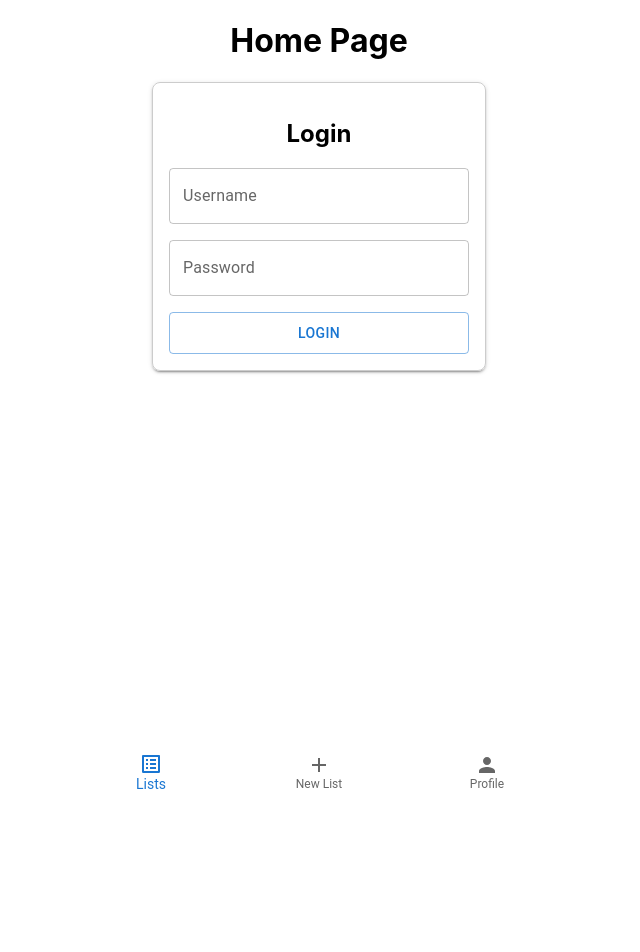
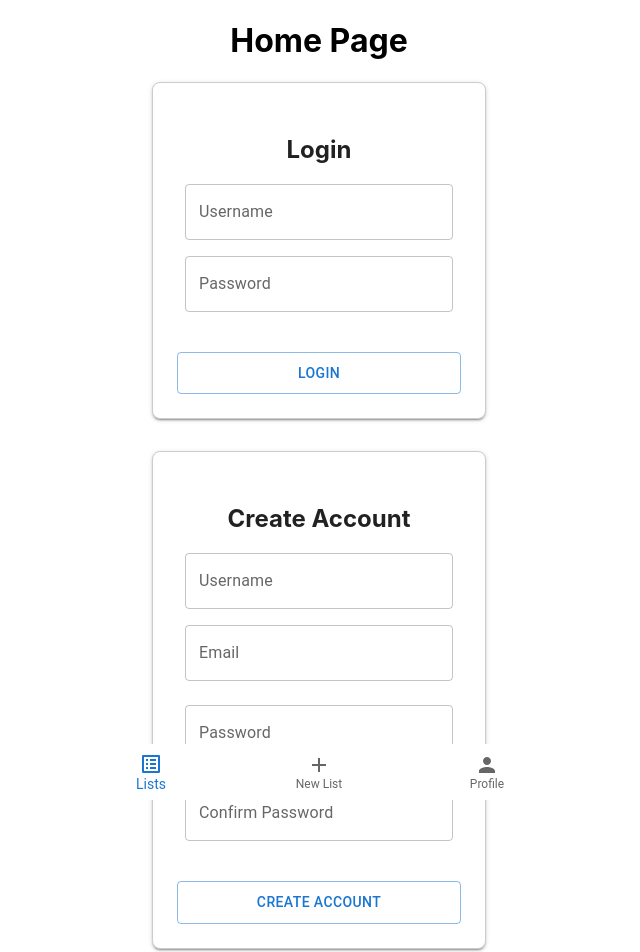
Before and after one commit to ellinorekmark/listig-react-ui, a React (Create React App) app: page / in a window 1280 px wide. Shown: the top 952 px of the page, without its empty margins (321-961 px from the left). Before the commit the page ends 800 px from the top, so only its background shows below. Built offline with nearby package versions, Linux system fonts and the light colour scheme.

Commit message:
editing lists completed
create user

```diff
--- a/src/ApiCaller.js
+++ b/src/ApiCaller.js
@@ -1,12 +1,4 @@
-import {useContext} from "react";
-import {AuthContext} from "./AuthContext";
-
-
-
-
-
 export class ApiCaller {
-
 
     //baseUrl = "/api/"
     baseUrl = "http://localhost:8080/api/"
@@ -15,13 +7,27 @@ export class ApiCaller {
 
     }
 
-
     async sendPost(path, data, loginDetails) {
         const response = await fetch(this.baseUrl + path, {
             method: 'POST',
             headers: {
                 'Content-Type': 'application/json',
                 'Authorization': 'Basic ' + loginDetails
+            },
+            body: JSON.stringify(data)
+        })
+        if (!response.ok) {
+            const errorResponse = await response.json()
+            throw new Error(errorResponse)
+        }
+        const result = await response.json()
+        return result
+    }
+    async sendPostNoLogin(path, data) {
+        const response = await fetch(this.baseUrl + path, {
+            method: 'POST',
+            headers: {
+                'Content-Type': 'application/json',
             },
             body: JSON.stringify(data)
         })
@@ -47,7 +53,8 @@ export class ApiCaller {
         let res = await response.json();
         return res
     }
-    async  sendDelete(path, data, loginDetails){
+
+    async sendDelete(path, data, loginDetails) {
         const response = await fetch(this.baseUrl + path, {
             method: 'DELETE',
             headers: {
--- a/src/AuthContext.js
+++ b/src/AuthContext.js
@@ -41,6 +41,30 @@ const AuthProvider = ({ children }) => {
         return true;
     };
 
+    const createAccount = async (account) => {
+        const response = await fetch(baseurl + 'user/newAccount', {
+            method: 'POST',
+            headers: {
+                'Content-Type': 'application/json',
+
+            },
+            body: JSON.stringify(account)
+        })
+        const res = await response.json()
+
+        if (!response.ok) {
+            return false
+        }
+
+        const user = res
+        setUser(user)
+        const userLoginData = btoa(account.username + ':' + account.password)
+        setLogin(userLoginData)
+        localStorage.setItem('user', JSON.stringify(user));
+        localStorage.setItem('loginDetails', userLoginData);
+        return true;
+    }
+
     const logout = () => {
         setUser(null);
         localStorage.removeItem('user');
@@ -48,7 +72,7 @@ const AuthProvider = ({ children }) => {
     };
 
     return (
-        <AuthContext.Provider value={{ user, login, logout, loginDetails }}>
+        <AuthContext.Provider value={{ user, login, logout, loginDetails, createAccount }}>
             {children}
         </AuthContext.Provider>
     );
--- a/src/components/AddItem.js
+++ b/src/components/AddItem.js
@@ -3,7 +3,7 @@ import {Box, Button, TextField} from "@mui/material";
 import AddIcon from "@mui/icons-material/Add";
 
 
-const ListTypeSorter = ({uList, updateList}) => {
+const AddItem = ({uList, updateList}) => {
     const [newItem, setItem] = useState('');
 
     const addToList = () => {
@@ -66,4 +66,4 @@ const ListTypeSorter = ({uList, updateList}) => {
     );
 };
 
-export default ListTypeSorter;
+export default AddItem;
--- a/src/components/EditDialog.js
+++ b/src/components/EditDialog.js
@@ -1,4 +1,4 @@
-import React, {useContext, useState} from 'react';
+import React, {useContext, useEffect, useState} from 'react';
 import {
     Box,
     IconButton,
@@ -17,14 +17,19 @@ import EditIcon from "@mui/icons-material/Edit";
 import {ApiCaller} from "../ApiCaller";
 import {AuthContext} from "../AuthContext";
 import {useNavigate} from "react-router-dom";
+
 const apiCaller = new ApiCaller()
 const EditDialog = ({uList, updateList}) => {
     const {loginDetails, user} = useContext(AuthContext);
     const [dialog, setDialog] = useState(false);
-    const [deleteLoading, setDeleteLoading] = useState(false)
-    const [listCopy, setCopy] = useState( { ...uList })
+    const [listCopy, setCopy] = useState({...uList})
+    const [isOwner, setIsOwner] = useState(false)
+    const [pageTitle, setPageTitle] = useState("Edit List")
     const navigate = useNavigate();
 
+    useEffect(() => {
+        setIsOwner(ownsList)
+    }, [user]);
 
     function openDialog() {
         setDialog(true);
@@ -33,6 +38,11 @@ const EditDialog = ({uList, updateList}) => {
     function closeDialog() {
         setDialog(false);
     }
+
+    function ownsList() {
+        return uList.owner === user.username;
+    }
+
 
     function saveAndClose() {
         let deletedEditors = [];
@@ -49,7 +59,7 @@ const EditDialog = ({uList, updateList}) => {
         const deletedUsers = deletedEditors.concat(deletedViewers)
 
         deletedUsers.forEach(user => {
-            apiCaller.sendPost("user/removeEditor", { user: user }, loginDetails)
+            apiCaller.sendPost("user/removeEditor", {user: user}, loginDetails)
         });
         console.log("This is the updated, copy:", JSON.stringify(listCopy))
         updateList(listCopy)
@@ -57,15 +67,15 @@ const EditDialog = ({uList, updateList}) => {
     }
 
     async function deleteList() {
-        setDeleteLoading(true)
         await apiCaller.sendDelete("list", uList.listInfo.id, loginDetails)
         setDialog(false)
         navigate(`/overview`);
     }
 
-    function updateCopy(newCopy){
+    function updateCopy(newCopy) {
         setCopy(newCopy)
     }
+
     return (
         <>
             <IconButton variant="outlined" onClick={openDialog}>
@@ -79,7 +89,7 @@ const EditDialog = ({uList, updateList}) => {
             >
                 <DialogTitle><Box sx={{paddingTop: 2}}>
                     <Typography fontSize={"xx-large"} sx={{fontFamily: 'Garamond', textAlign: 'center'}}>
-                        Edit List
+                        {pageTitle}
                     </Typography>
                 </Box></DialogTitle>
                 <DialogContent>
@@ -90,20 +100,26 @@ const EditDialog = ({uList, updateList}) => {
                         marginTop: '5px',
                         borderRadius: '5px',
                     }} variant="contained">
+
                         <EditListDetails list={listCopy} updateCopy={updateCopy}></EditListDetails>
+                        {isOwner && (
                             <Accordion>
                                 <AccordionSummary id="panel-header" aria-controls="panel-content"
                                                   sx={{backgroundColor: "primary.main"}}>
                                     Delete list
                                 </AccordionSummary>
-                        <AccordionDetails fullWidth sx={{ justifyContent: 'center' }}>
-                            <Typography textAlign={'center'} p={1}>Warning: <br />Deleting a list cannot be reversed.</Typography>
-                            <Button onClick={deleteList} variant={"contained"} fullWidth sx={{ padding: 2 }} color={"error"}>Delete list</Button>
+                                <AccordionDetails sx={{justifyContent: 'center'}}>
+                                    <Typography textAlign={'center'} p={1}>Warning: <br/>Deleting a list cannot be
+                                        reversed.</Typography>
+                                    <Button onClick={deleteList} variant={"contained"} sx={{padding: 2}}
+                                            color={"error"}>Delete list</Button>
                                 </AccordionDetails>
                             </Accordion>
+                        )}
+
                     </Box>
                 </DialogContent>
-                <DialogActions sx={{ justifyContent: 'center' }}>
+                <DialogActions sx={{justifyContent: 'center'}}>
                     <Button onClick={closeDialog} variant="contained">
                         Cancel
                     </Button>
--- a/src/components/EditListDetails.js
+++ b/src/components/EditListDetails.js
@@ -1,51 +1,53 @@
-import React, {useContext, useEffect, useState} from 'react';
+import React from 'react';
 import {
     Accordion, AccordionDetails, AccordionSummary,
-    FormControl, MenuItem, Select, TextField, Typography,
-    IconButton, Box, Button
+    FormControl, MenuItem, Select, TextField, Typography
 } from "@mui/material";
-import DeleteIcon from '@mui/icons-material/Delete';
-
-import {ApiCaller} from "../ApiCaller";
-import {AuthContext} from "../AuthContext";
 import HandleUsers from "./HandleUsers";
 
-
-
 const EditListDetails = ({list, updateCopy}) => {
-    const {loginDetails, user} = useContext(AuthContext);
-    const [listId, setId] = useState("");
-    const [title, setTitle] = useState("");
-    const [listType, setType] = useState("");
-    const [desc, setDesc] = useState("");
-    const [createdDate, setCreated] = useState("");
-    const [owner, setOwner] = useState("");
-
-
-
-
-    useEffect(() => {
-        setId(list.listInfo.id);
-        setTitle(list.listInfo.listName);
-        setType(list.listInfo.type);
-        setDesc(list.listInfo.listDesc);
-        setOwner(list.owner);
-        setCreated(list.listInfo.createdAt);
-    }, [list]);
 
     const handleTypeChange = (event) => {
-        setType(event.target.value);
-        updateCopy(list)
+        const newList = {
+            ...list,
+            listInfo: {
+                ...list.listInfo,
+                type: event.target.value,
+            },
+        };
+        updateCopy(newList);
     };
 
+    const updateTitle = (value) => {
+        const newList = {
+            ...list,
+            listInfo: {
+                ...list.listInfo,
+                listName: value,
+            },
+        };
+        updateCopy(newList);
+    };
 
+    const updateDesc = (value) => {
+        const newList = {
+            ...list,
+            listInfo: {
+                ...list.listInfo,
+                listDesc: value,
+            },
+        };
+        updateCopy(newList);
+    };
 
     return (
         <>
-
             <Accordion>
-                    <AccordionSummary id="panel-header" aria-controls="panel-content"
-                                      sx={{backgroundColor: "primary.main"}}>
+                <AccordionSummary
+                    id="panel-header"
+                    aria-controls="panel-content"
+                    sx={{backgroundColor: "primary.main"}}
+                >
                     List Details
                 </AccordionSummary>
                 <AccordionDetails>
@@ -55,8 +57,8 @@ const EditListDetails = ({list, updateCopy}) => {
                         id="list-title"
                         label="Title"
                         variant="outlined"
-                            value={title}
-                            onChange={(e) => setTitle(e.target.value)}
+                        value={list.listInfo.listName}
+                        onChange={(e) => updateTitle(e.target.value)}
                         fullWidth
                         sx={{marginBottom: 1}}
                     />
@@ -65,20 +67,19 @@ const EditListDetails = ({list, updateCopy}) => {
                         id="list-desc"
                         label="Description (optional)"
                         variant="outlined"
-                            value={desc}
-                            onChange={(e) => setDesc(e.target.value)}
+                        value={list.listInfo.listDesc}
+                        onChange={(e) => updateDesc(e.target.value)}
                         fullWidth
                         sx={{marginBottom: 1}}
                     />
-
                     <FormControl>
                         <Typography>List type:</Typography>
                         <Select
-                                value={listType}
+                            value={list.listInfo.type}
                             onChange={handleTypeChange}
                             sx={{
                                 width: 200,
-                                    marginBottom: 2
+                                marginBottom: 2,
                             }}
                         >
                             <MenuItem value={"BASIC"}>Normal</MenuItem>
@@ -87,9 +88,7 @@ const EditListDetails = ({list, updateCopy}) => {
                     </FormControl>
                 </AccordionDetails>
             </Accordion>
-                <HandleUsers list={list} updateCopy={updateCopy}></HandleUsers>
-
-
+            <HandleUsers list={list} updateCopy={updateCopy}/>
         </>
     );
 };
--- a/src/components/ListDisplay.js
+++ b/src/components/ListDisplay.js
@@ -15,6 +15,9 @@ import AddItem from "./AddItem";
 const ListDisplay = ({uList, updateList}) => {
     const {user} = useContext(AuthContext);
     const [locked, setLocked] = useState(true);
+    const [editRights, setEditRights] = useState(() => {
+        return user.username === uList.owner || uList.editors.includes(user.username);
+    });
 
     const toggleLocked = () => {
         setLocked(!locked);
@@ -68,7 +71,7 @@ const ListDisplay = ({uList, updateList}) => {
                                 {locked ? <LockIcon sx={{p: 1}}/> : <LockOpenIcon sx={{cursor: 'pointer', p: 1}}/>}
                             </IconButton>
 
-                            <EditDialog uList={uList} updateList={updateList}></EditDialog>
+                            {editRights && (<EditDialog uList={uList} updateList={updateList}></EditDialog>)}
 
                         </Box>
                         <Typography sx={{gridRow: '2', gridColumn: '1 / 3', textAlign: 'left', p: 1}}>
--- a/src/pages/Home.js
+++ b/src/pages/Home.js
@@ -1,37 +1,65 @@
-import React, {useContext, useState} from 'react';
-import {AuthContext} from "../AuthContext";
-import {CircularProgress, TextField} from "@mui/material";
+import React, { useContext, useState } from 'react';
+import { AuthContext } from "../AuthContext";
+import {Card, CardActions, CardContent, CircularProgress, TextField, Typography} from "@mui/material";
 import Button from "@mui/material/Button";
 import Box from "@mui/material/Box";
-import {useNavigate} from "react-router-dom";
+import { useNavigate } from "react-router-dom";
+import {ApiCaller} from "../ApiCaller";
+
+const apiCaller = new ApiCaller();
+
 
 const Home = () => {
-
-    const {user, login, logout, loginDetails} = useContext(AuthContext);
+    const { login, createAccount } = useContext(AuthContext);
     const [loading, setLoading] = useState(false);
+    const [nameTaken, setNameTaken] = useState(false);
 
     const navigate = useNavigate();
 
     const handleLogin = async () => {
-
-        setLoading(true)
+        setLoading(true);
         if (await login(username, password) === true) {
             navigate(`/overview`);
         } else {
-            setLoading(false)
-            alert("Unable to log in")
+            setLoading(false);
+            alert("Unable to log in");
+        }
+    };
+
+    const handleCreateAccount = async () => {
+        setLoading(true);
+        const usernameExists = await apiCaller.sendPostNoLogin("user/userExists", {username: newUsername});
+
+        if(!usernameExists){
+            let account = await createAccount({ username: newUsername, email, password: newPassword, passwordConfirm, memberSince: "" });
+            if(account === true){
+                console.log("account created")
+                navigate(`/overview`);
+            }
+            else {
+                setLoading(false);
+                alert("Unable to create account");
+            }
+        }
+        else{
+            setNameTaken(true);
+            setLoading(false);
         }
 
     };
+
     const [username, setUsername] = useState('');
     const [password, setPassword] = useState('');
 
-
+    const [newUsername, setNewUsername] = useState('');
+    const [email, setEmail] = useState('');
+    const [newPassword, setNewPassword] = useState('');
+    const [passwordConfirm, setPasswordConfirm] = useState('');
 
     return (
         <>
             <h1>Home Page</h1>
-            <Box
+            <Card
                 sx={{
                     width: 300,
                     mx: 'auto',
@@ -42,6 +70,7 @@ const Home = () => {
                     boxShadow: 2,
                 }}
             >
+                <CardContent>
                     <h2>Login</h2>
                     <TextField
                         fullWidth
@@ -61,6 +90,8 @@ const Home = () => {
                         value={password}
                         onChange={(e) => setPassword(e.target.value)}
                     />
+                </CardContent>
+                <CardActions>
                     {loading ? (
                         <Box sx={{ display: 'flex', justifyContent: 'center', mt: 4 }}>
                             <CircularProgress />
@@ -69,15 +100,86 @@ const Home = () => {
                         <Button
                             fullWidth
                             variant="outlined"
-                    sx={{ mt: 1,
-                p: 1}}
+                            sx={{ mt: 1, p: 1 }}
                             onClick={handleLogin}
                         >
                             Login
                         </Button>
                     )}
+                </CardActions>
+            </Card>
+
+            <Card
+                sx={{
+                    width: 300,
+                    mx: 'auto',
+                    mt: 4,
+                    p: 2,
+                    border: '1px solid #ccc',
+                    borderRadius: 2,
+                    boxShadow: 2,
+                }}
+            >
+                <CardContent>
+                    <h2>Create Account</h2>
+                    <TextField
+                        fullWidth
+                        id="new-username"
+                        label="Username"
+                        variant="outlined"
+                        value={newUsername}
+                        onChange={(e) => setNewUsername(e.target.value)}
+                    />
+                    {nameTaken && (<Typography color={"error"}>Username unavailable.</Typography>)}
+                    <TextField
+                        fullWidth
+                        id="email"
+                        label="Email"
+                        type="email"
+                        variant="outlined"
+                        margin="normal"
+                        value={email}
+                        onChange={(e) => setEmail(e.target.value)}
+                    />
+                    <TextField
+                        fullWidth
+                        id="new-password"
+                        label="Password"
+                        type="password"
+                        variant="outlined"
+                        margin="normal"
+                        value={newPassword}
+                        onChange={(e) => setNewPassword(e.target.value)}
+                    />
+                    <TextField
+                        fullWidth
+                        id="password-confirm"
+                        label="Confirm Password"
+                        type="password"
+                        variant="outlined"
+                        margin="normal"
+                        value={passwordConfirm}
+                        onChange={(e) => setPasswordConfirm(e.target.value)}
+                    />
+                </CardContent>
+                <CardActions>
+                    {loading ? (
+                        <Box sx={{ display: 'flex', justifyContent: 'center', mt: 4 }}>
+                            <CircularProgress />
                         </Box>
-
+                    ) : (
+                        <Button
+                            fullWidth
+                            variant="outlined"
+                            sx={{ mt: 1, p: 1 }}
+                            onClick={handleCreateAccount}
+                        >
+                            Create Account
+                        </Button>
+                    )}
+                </CardActions>
+            </Card>
+            <br /><br/><br />
         </>
     );
 };
```
Also changed, not shown: src/components/HandleUsers.js (+59 -60 lines). Lines whose indentation alone changed are shown as unchanged.
